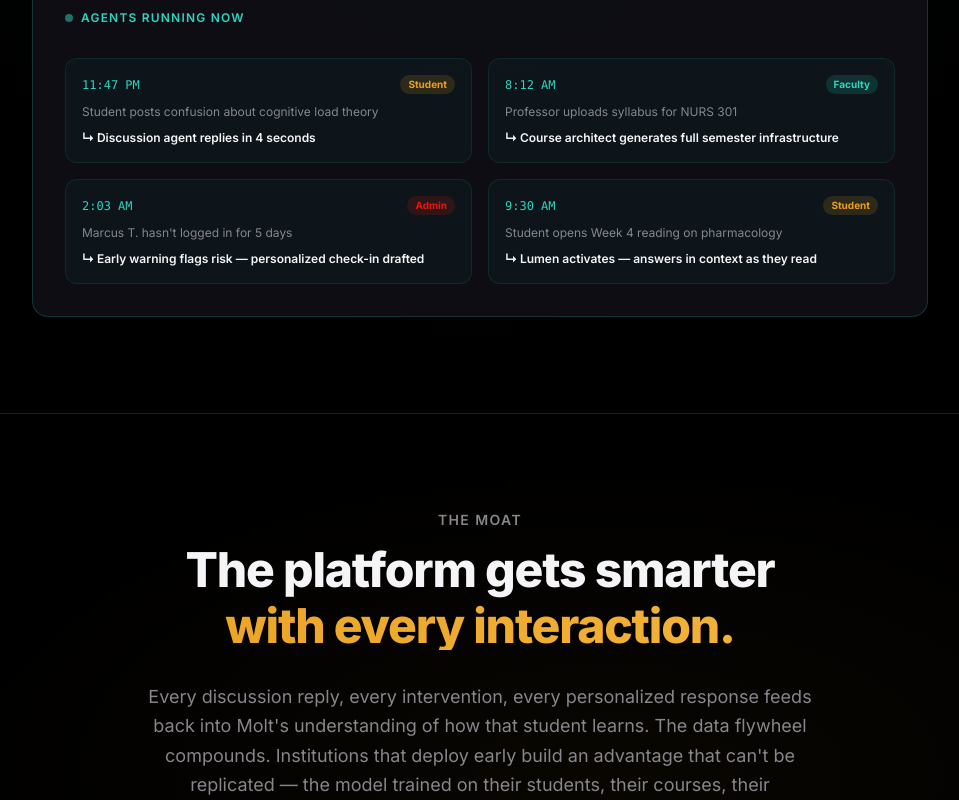
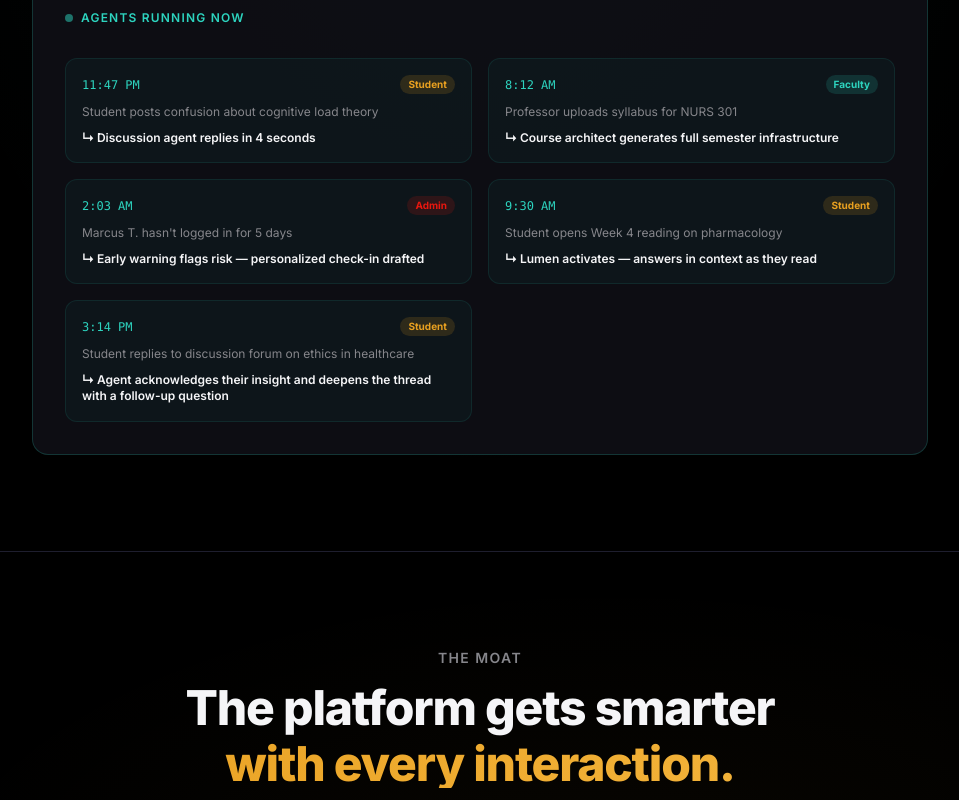
Before and after one commit to THFC-COYS/gcu-flourish-ai, a React (Vite) app: page /molted in a window 1280 px wide. Shown: the part 1863-2663 px from the top of the page, without its empty margins (160-1119 px from the left). Built offline with nearby package versions, Linux system fonts and the light colour scheme.

Commit message:
feat: add discussion forum follow-up agent example to live feed
Adds a fifth entry to the "Agents Running Now" section showing an agent
acknowledging a student's discussion post and expanding the thread.

https://claude.ai/code/session_01VLxRbGtzs4xmVSysScPrY3

```diff
--- a/src/pages/molted/MoltedHome.tsx
+++ b/src/pages/molted/MoltedHome.tsx
@@ -181,6 +181,7 @@ function ThePlatform() {
                 { time: '8:12 AM', event: 'Professor uploads syllabus for NURS 301', action: 'Course architect generates full semester infrastructure', role: 'Faculty' },
                 { time: '2:03 AM', event: 'Marcus T. hasn\'t logged in for 5 days', action: 'Early warning flags risk — personalized check-in drafted', role: 'Admin' },
                 { time: '9:30 AM', event: 'Student opens Week 4 reading on pharmacology', action: 'Lumen activates — answers in context as they read', role: 'Student' },
+                { time: '3:14 PM', event: 'Student replies to discussion forum on ethics in healthcare', action: 'Agent acknowledges their insight and deepens the thread with a follow-up question', role: 'Student' },
               ].map((item, i) => (
                 <div
                   key={i}
```
